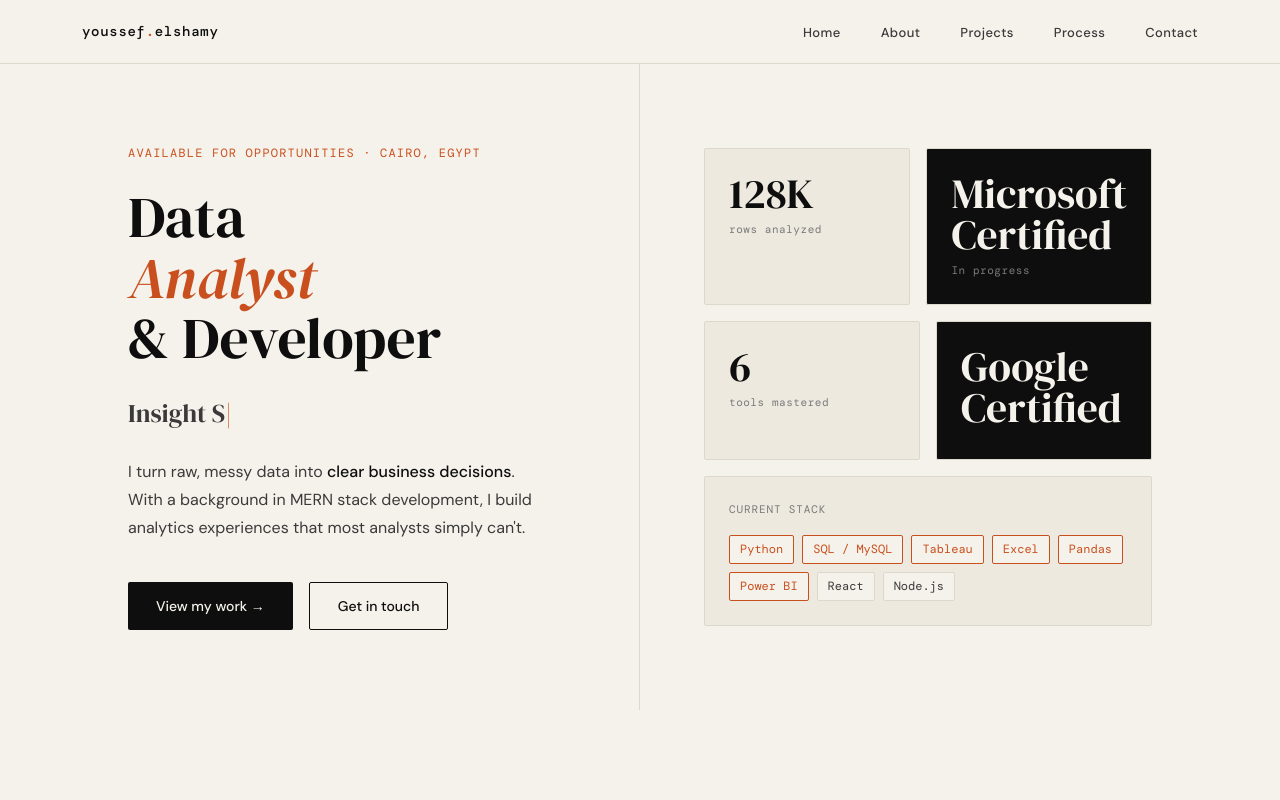
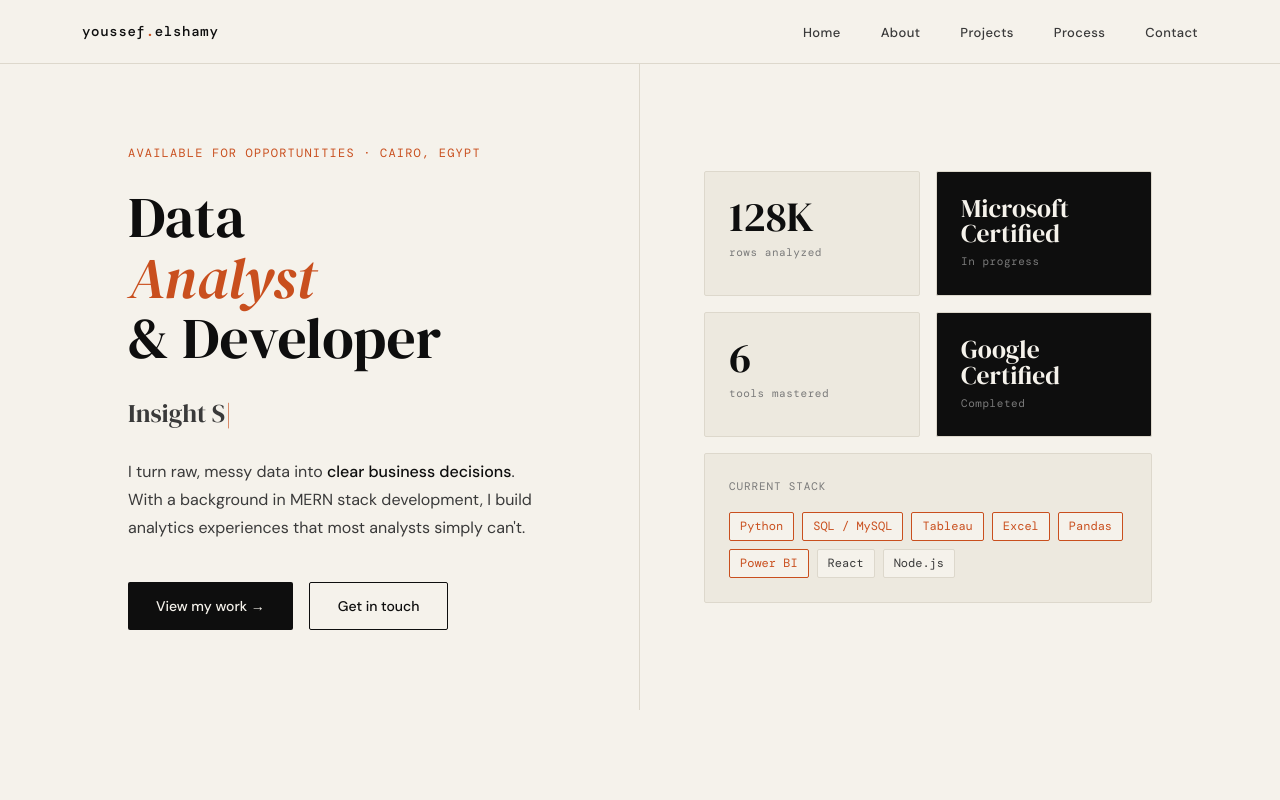
Before and after one commit to Yosifshamy/Portfolio, a React (Vite) app: page / in a window 1280 px wide. Shown: the top 800 px of the page. Built offline with nearby package versions, Linux system fonts and the light colour scheme.

Commit message:
spaces fix

```diff
--- a/src/App.css
+++ b/src/App.css
@@ -231,6 +231,12 @@ body {
   line-height: 1;
   margin-bottom: 0.4rem;
   color: var(--ink);
+}
+
+.cert{
+  font-size: 1.6rem;
+  color: var(--accent);
+  font-weight: 500;
 }
 .stat-label {
   font-size: 11px;
--- a/src/components/home.jsx
+++ b/src/components/home.jsx
@@ -47,7 +47,7 @@ const Home = () => {
             <div className="stat-label">rows analyzed</div>
           </div>
           <div className="stat-card dark">
-            <div className="stat-num">Microsoft Certified</div>
+            <div className="stat-num cert">Microsoft Certified</div>
             <div className="stat-label">In progress</div>
           </div>
         </div>
@@ -57,8 +57,8 @@ const Home = () => {
             <div className="stat-label">tools mastered</div>
           </div>
           <div className="stat-card dark">
-            <div className="stat-num">Google Certified</div>
-            <div className="stat-label"></div>
+            <div className="stat-num cert">Google Certified</div>
+            <div className="stat-label">Completed</div>
           </div>
         </div>
         <div className="tools-card">
```
